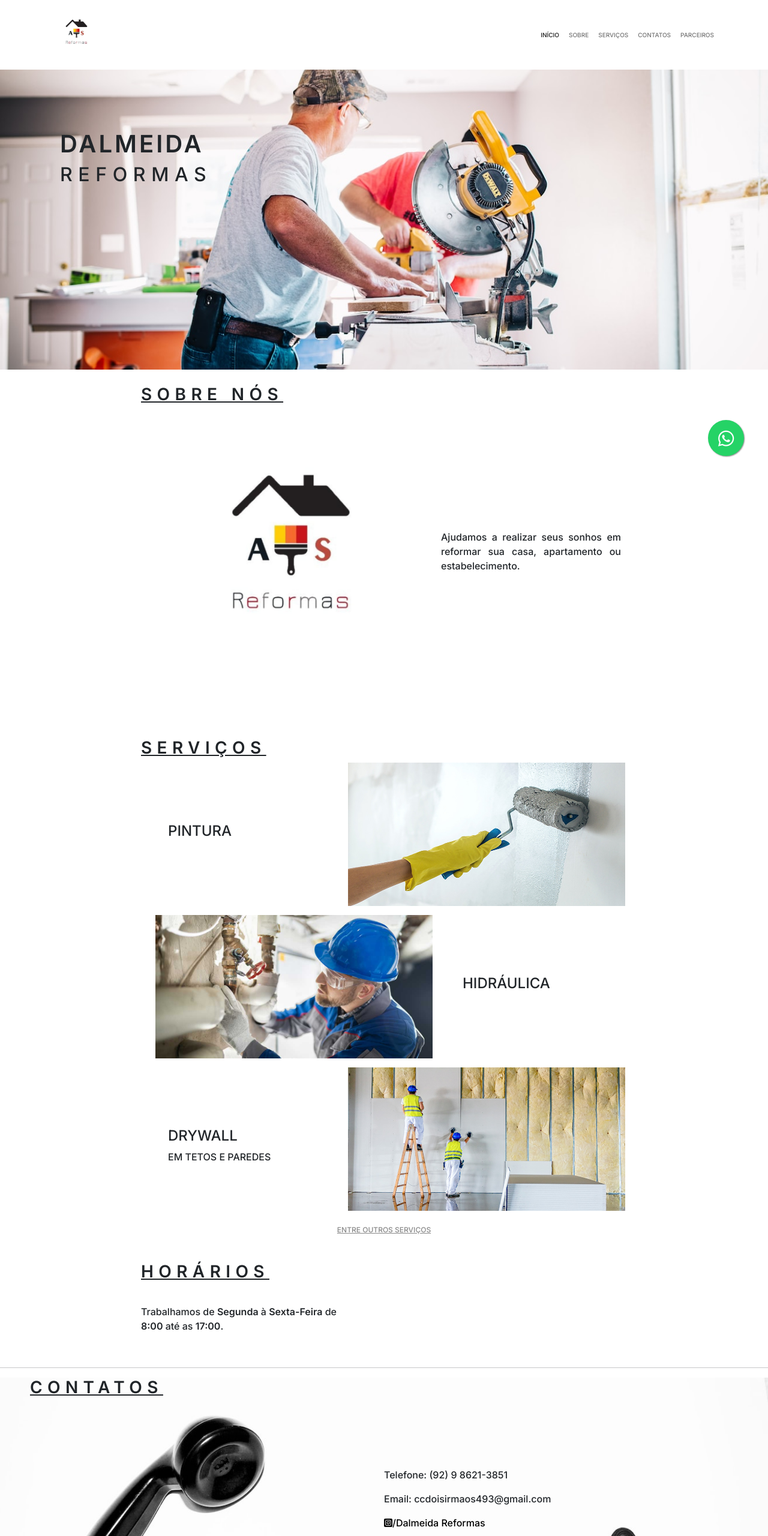
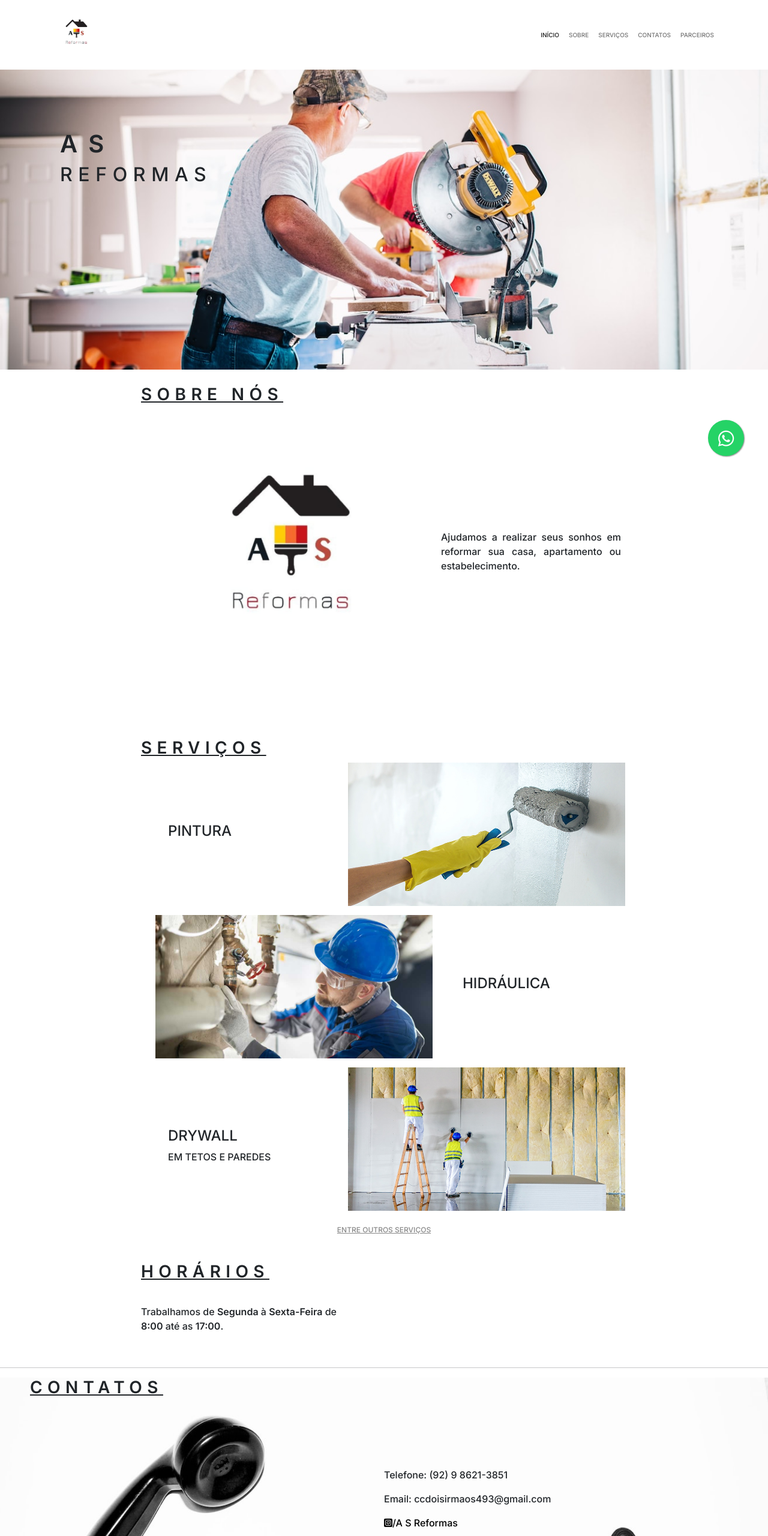
Before and after one commit to matheusramires/dalmeidareformas, a plain HTML site: page index.html in a window 1280 px wide. Shown: the top 2560 px of the page at 60% size. Drawn offline with nearby package versions, Linux system fonts and the light colour scheme.

Commit message:
Update index.html

```diff
--- a/index.html
+++ b/index.html
@@ -4,7 +4,7 @@
     <meta charset="UTF-8">
     <meta http-equiv="X-UA-Compatible" content="IE=edge">
     <meta name="viewport" content="width=device-width, initial-scale=1.0">
-    <title>Dalmeida Reformas</title>
+    <title>A S Reformas</title>
     <link href="https://cdn.jsdelivr.net/npm/bootstrap@5.0.2/dist/css/bootstrap.min.css" rel="stylesheet" integrity="sha384-EVSTQN3/azprG1Anm3QDgpJLIm9Nao0Yz1ztcQTwFspd3yD65VohhpuuCOmLASjC" crossorigin="anonymous">
     <link rel="preconnect" href="https://fonts.googleapis.com">
     <link rel="preconnect" href="https://fonts.gstatic.com" crossorigin>
@@ -48,7 +48,7 @@
 
     <div class="secao-conteudo" id="inicio">
         <div class="conteudo">
-            <h1>DALMEIDA</h1>
+            <h1>A S</h1>
             <H2>REFORMAS</H2>
         </div>
     </div>
@@ -113,7 +113,7 @@
         <div class="conteudo-contatos">
             <p>Telefone: (92) 9 8621-3851</p>
             <p>Email: ccdoisirmaos493@gmail.com</p>
-            <p><a href="https://www.instagram.com/dalmeida6327/"><i class="fa-brands fa-square-instagram"></i>/Dalmeida Reformas</a></p>
+            <p><a href="https://www.instagram.com/as_reformas2023/"><i class="fa-brands fa-square-instagram"></i>/A S Reformas</a></p>
         </div>
     </footer>
 
```
